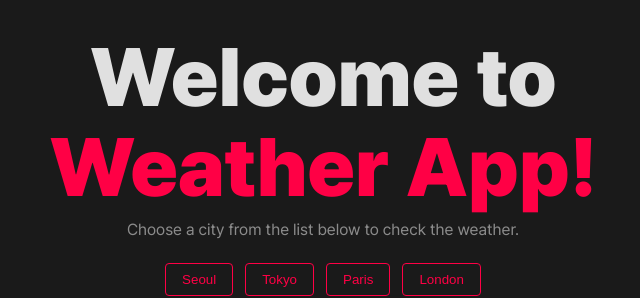
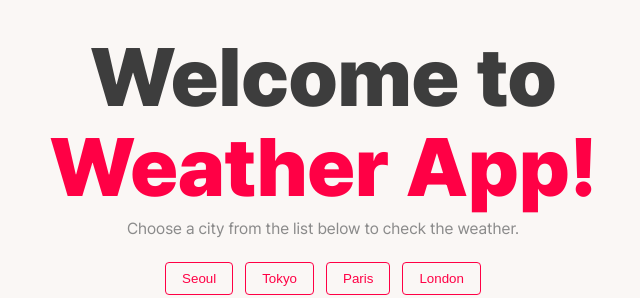
Before and after one commit to manNomi/next_weather_app, a Next.js app: page / in a window 1280 px wide. Shown: the top 298 px of the page, without its empty margins (317-957 px from the left). Built offline with nearby package versions, Linux system fonts and the light colour scheme.

Commit message:
feat : [city] city page css 구현완료했습니다

```diff
--- a/src/app/styles/colors.css
+++ b/src/app/styles/colors.css
@@ -1,18 +1,21 @@
 :root {
-  /* Theme Colors */
-  --primary-color: #ff0045;
-  --secondary-color: #ffd2cc;
-  --background-color: #faf7f5;
+  /* Color Palette */
+  --color-primary: #ff0045;
+  --color-secondary: #ffd2cc;
+  --color-background-light: #faf7f5;
+  --color-background-dark: #1a1a1a;
+  --color-surface-dark: #2a2a2a;
+  --color-surface-light: #ffffff;
 
-  /* Button */
-  --btn-hover-color: var(--secondary-color);
-  --btn-hover-border-color: #b70055;
-  --btn-select-color: #ffaba1;
-  --btn-select-border-color: var(--primary-color);
+  --color-border-dark: #b70055;
+  --color-border-light: #e5e5e5;
+  --color-btn-select: #ffaba1;
+  --color-btn-select-dark: #ff3b3b;
 
-  /* Text */
-  --banner-text-color-black: #3d3d3d;
-  --description-gray: #8b8b8b;
+  --color-text-dark: #3d3d3d;
+  --color-text-light: #e0e0e0;
+  --color-text-muted: #8b8b8b;
+  --color-text-muted-deep: #555555;
 
   /* Font */
   --font-heading: "Pretendard", sans-serif;
--- a/src/app/styles/globals.css
+++ b/src/app/styles/globals.css
@@ -6,7 +6,15 @@ html,
 body {
   padding: 0;
   margin: 0;
+  line-height: 1.1;
   background-color: var(--background-color);
+  color: var(--text-color);
+}
+
+button {
+  background-color: transparent;
+  border: none;
+  cursor: pointer;
 }
 
 a {
--- a/src/app/styles/themes.css
+++ b/src/app/styles/themes.css
@@ -1,32 +1,37 @@
+/* Light Theme */
 :root {
-  --background-color: #1a1a1a;
-  --surface-color: #2a2a2a;
+  --primary-color: var(--color-primary);
+  --secondary-color: var(--color-secondary);
+  --background-color: var(--color-background-light);
+  --surface-color: var(--color-surface-light);
 
-  /* Text */
-  --text-color: #e0e0e0;
-  --muted-text-color: #8b8b8b;
+  --box-border-color: var(--color-border-light);
+  --btn-hover-color: var(--secondary-color);
+  --btn-hover-border-color: var(--color-border-dark);
+  --btn-select-color: var(--color-btn-select);
+  --btn-select-border-color: var(--primary-color);
 
-  /* Button */
-  --btn-hover-color: #ff0045;
-  --btn-hover-border-color: #ff0045;
-  --btn-select-color: #ff3b3b;
-  --btn-select-border-color: #ff3b3b;
+  --text-color: var(--color-text-dark);
+  --muted-text-color: var(--color-text-muted);
+  --muted-deep-text-color: var(--color-text-muted-deep);
 }
 
-/* Dark mode  */
-@media (prefers-color-scheme: dark) {
+/* 개발중 white로 구현 */
+/* Dark Theme */
+@media (prefers-color-scheme: white) {
   :root {
-    --background-color: #faf7f5;
-    --surface-color: #ffffff;
+    --background-color: var(--color-background-dark);
 
-    /* Text */
-    --text-color: var(--banner-text-color-black);
-    --muted-text-color: var(--description-gray);
+    --surface-color: var(--color-surface-dark);
 
-    /* Button */
-    --btn-hover-color: var(--secondary-color);
-    --btn-hover-border-color: #b70055;
-    --btn-select-color: #ffaba1;
-    --btn-select-border-color: var(--primary-color);
+    --box-border-color: var(--color-border-light);
+    --btn-hover-color: var(--color-primary);
+    --btn-hover-border-color: var(--color-primary);
+    --btn-select-color: var(--color-btn-select-dark);
+    --btn-select-border-color: var(--color-btn-select-dark);
+
+    --text-color: var(--color-text-light);
+    --muted-text-color: var(--color-text-muted);
+    --muted-deep-text-color: var(--color-text-muted-deep);
   }
 }
--- a/src/entity/weather/getWeatherByCity.ts
+++ b/src/entity/weather/getWeatherByCity.ts
@@ -6,6 +6,7 @@ export interface City {
   country: string;
   sunrise: number;
   sunset: number;
+  population: number;
 }
 
 export interface Temperature {
@@ -56,6 +57,7 @@ const GET_WEATHER_BY_CITY = gql`
         country
         sunrise
         sunset
+        population
       }
       list {
         dt
--- a/src/pages/[city]/style.module.css
+++ b/src/pages/[city]/style.module.css
@@ -16,7 +16,6 @@
   font-size: 40px;
   font-weight: 000;
   line-height: 1.1;
-  color: var(--banner-text-color-black);
   margin: 0;
   text-align: center;
 }
@@ -31,6 +30,13 @@
   margin-bottom: 32px;
 }
 
+.population {
+  /* 지정값  */
+  font-size: 14px;
+  font-weight: 600;
+  color: var(--muted-text-color);
+}
+
 .summaryLeft {
   display: flex;
   align-items: center;
@@ -38,13 +44,15 @@
 }
 
 .timestamp {
-  font-size: 0.9rem;
-  color: #666;
+  /* 지정값 */
+  font-size: 24px;
+  font-weight: 700;
+  color: var(--muted-deep-text-color);
 }
 
 .location {
-  font-size: 1rem;
-  font-weight: 500;
+  font-size: 36px;
+  font-weight: 700;
 }
 
 .summaryRight {
@@ -55,45 +63,57 @@
 }
 
 .tempLarge {
-  font-size: 2.75rem;
   font-weight: 700;
-  line-height: 1;
+  font-size: 50px;
 }
 
 .details {
-  font-size: 0.9rem;
-  color: #444;
+  font-weight: 600;
+  font-size: 14px;
+  color: var(--muted-text-color);
   margin-top: 4px;
 }
 
 .forecastSection {
+  /* 지정값 */
+  border: 1px solid var(--box-border-color);
+  border-radius: 6px;
+  background-color: var(--surface-color);
   margin-top: 16px;
 }
 
 .forecastHeader {
-  font-size: 1.25rem;
-  font-weight: 600;
-  margin-bottom: 16px;
+  font-size: 24px;
+  font-weight: 700;
+  line-height: 24px;
+  text-align: center;
 }
 
 .accordion {
-  border-top: 1px solid #ddd;
+  border-top: 1px solid var(--box-border-color);
 }
 
 .accordionButton {
-  width: 100%;
-  background: none;
-  border: none;
-  padding: 14px 4px;
+  padding-right: 30px;
+  padding-left: 30px;
+
+  border-top-left-radius: 6px;
+  border-top-right-radius: 6px;
+  cursor: pointer;
   display: flex;
   align-items: center;
   justify-content: space-between;
   cursor: pointer;
+  width: 100%;
+  height: 80px;
 }
 
 .accordionTitle {
-  font-size: 1rem;
-  font-weight: 500;
+  /* 지정값 */
+  font-size: 30px;
+  font-weight: 700;
+  line-height: 24px;
+  color: var(--text-color);
 }
 
 .accordionContent {
@@ -101,13 +121,11 @@
 }
 
 .forecastRow {
-  display: grid;
-  grid-template-columns: 40px 80px 1fr 100px;
-  align-items: center;
-  border: 1px solid #e5e5e5;
-  border-radius: 6px;
-  padding: 12px 16px;
-  margin-bottom: 8px;
+  height: 110px;
+  display: flex;
+  justify-content: space-between;
+  padding-left: 20px;
+  padding-right: 20px;
 }
 
 /* 마지막 카드의 하단 여백 제거 */
@@ -115,26 +133,38 @@
   margin-bottom: 0;
 }
 
-/* 첫 번째 컬럼(아이콘)은 기본으로 둡니다 */
+.rowIconContainer {
+  display: flex;
+  justify-content: center;
+  align-items: center;
+}
 
-/* 두 번째 컬럼: 시간 */
 .rowTime {
-  grid-column: 2;
-  font-size: 0.9rem;
-  color: #333;
+  /* 지정값 */
+  font-weight: 700;
+  font-size: 30px;
 }
 
 /* 세 번째 컬럼: 설명 */
-.rowDesc {
-  grid-column: 3;
-  font-size: 0.85rem;
-  color: #555;
+
+.rowDescContainer {
+  display: flex;
+  flex-direction: column;
+  align-items: end;
+  gap: 4px;
 }
 
-/* 네 번째 컬럼: 온도 */
+/* 세번째 컬럼 내부 : 설명 */
+.rowDesc {
+  font-size: 20px;
+  line-height: 1.4;
+  font-weight: 600;
+  color: var(--muted-text-color);
+}
+
+/* 세번째 컬럼 내부 : 온도 */
 .rowTemp {
-  grid-column: 4;
+  font-weight: 700;
+  font-size: 30px;
   text-align: right;
-  font-weight: 600;
-  font-size: 0.9rem;
 }
--- a/src/pages/api/graphql.ts
+++ b/src/pages/api/graphql.ts
@@ -33,6 +33,7 @@ export const typeDefs = gql`
     country: String!
     sunrise: UnixTime!
     sunset: UnixTime!
+    population: Int
   }
 
   type WeatherBrief {
@@ -111,6 +112,7 @@ export const resolvers = {
             country: raw.city.country,
             sunrise: raw.city.sunrise,
             sunset: raw.city.sunset,
+            population: raw.city.population,
           },
           list: raw.list.map((item) => ({
             dt: item.dt,
--- a/src/pages/main/style.module.css
+++ b/src/pages/main/style.module.css
@@ -9,9 +9,7 @@
 .title {
   font-weight: 900;
   font-size: 82px;
-  line-height: 1.1;
   letter-spacing: -0.6px;
-  color: var(--text-color);
   text-align: center;
   margin: 0;
   white-space: normal;
```
Also changed, not shown: src/pages/[city]/index.tsx (+20 -10 lines).
